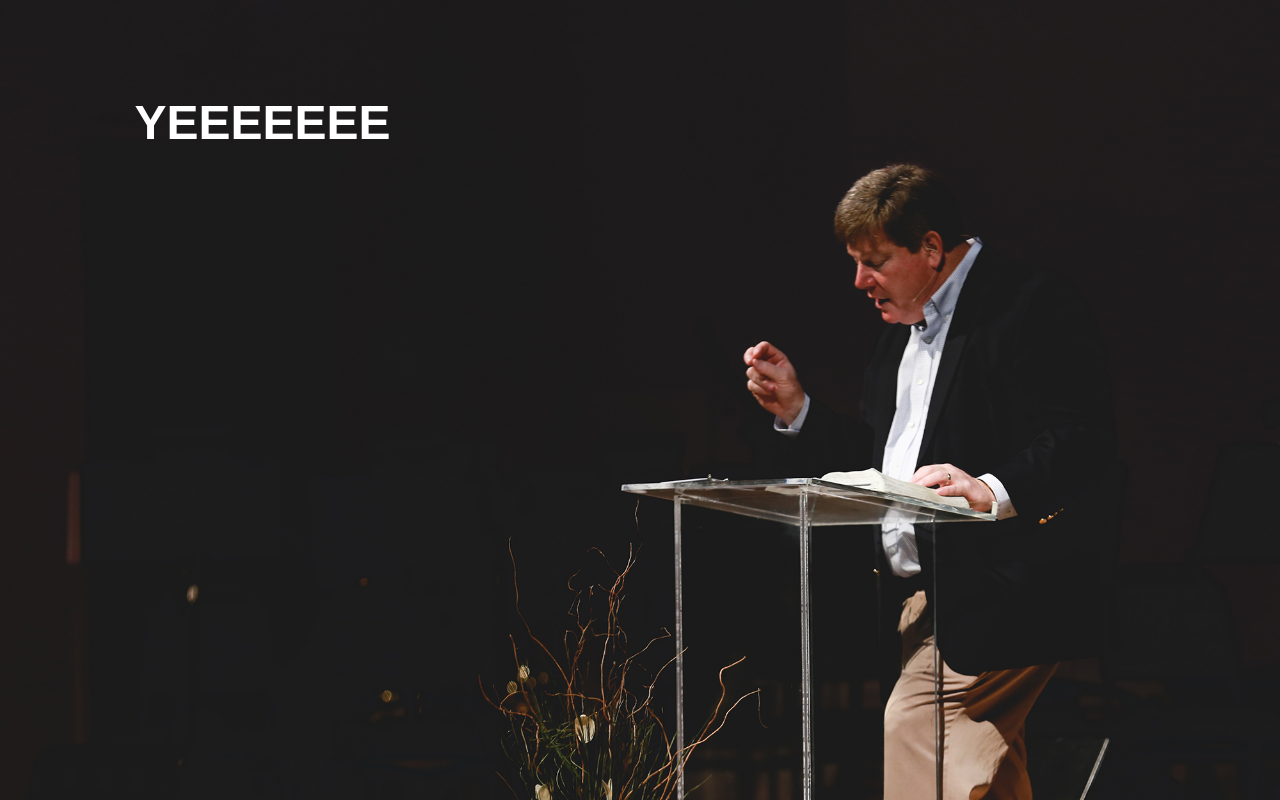
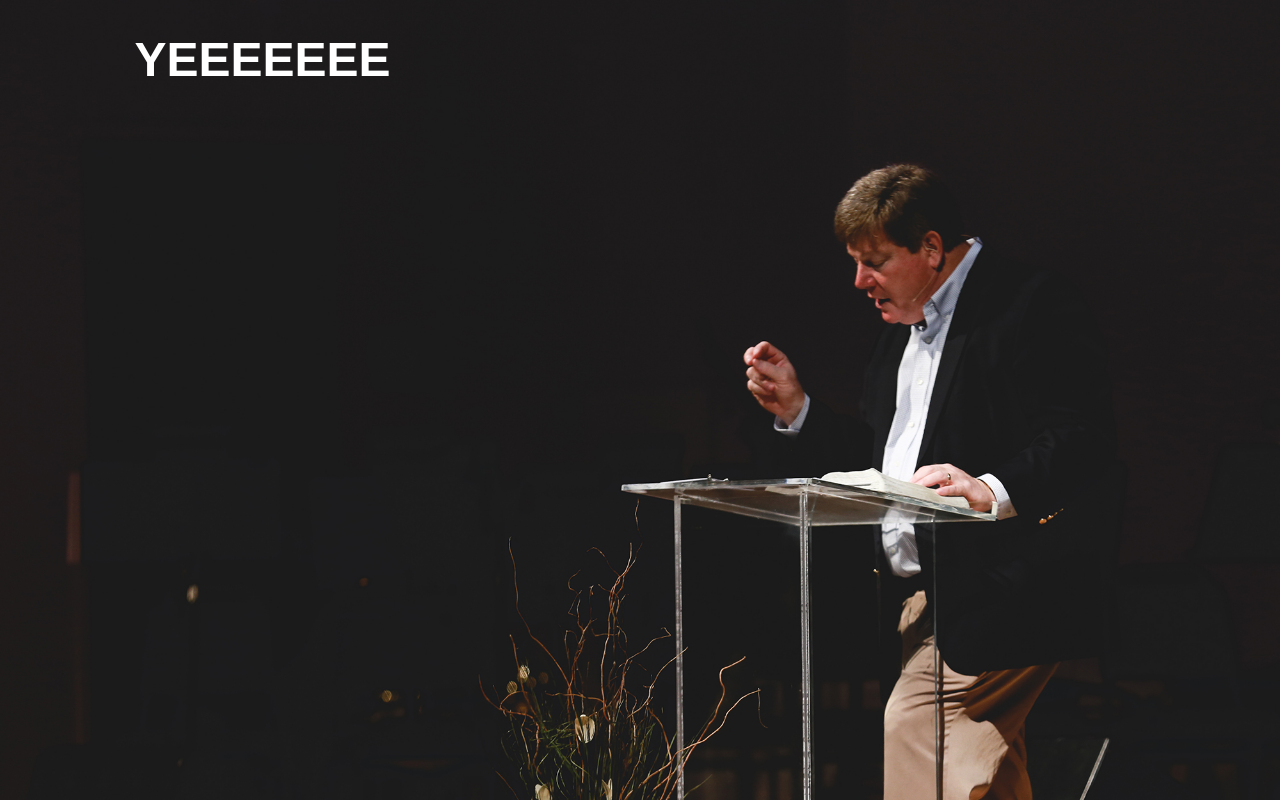
Before and after one commit to mattheweseitz/mattheweseitz.github.io, a plain HTML site: page index.html in a window 1280 px wide. Drawn offline with Linux system fonts and the light colour scheme.

Commit message:
reduce more top padding

```diff
--- a/stylesheet.css
+++ b/stylesheet.css
@@ -14,5 +14,4 @@ font-family: sans-serif;
 font-size: 300%;
 color: white;
 padding-left: 10%;
-padding-top: 5%;
 }
```
